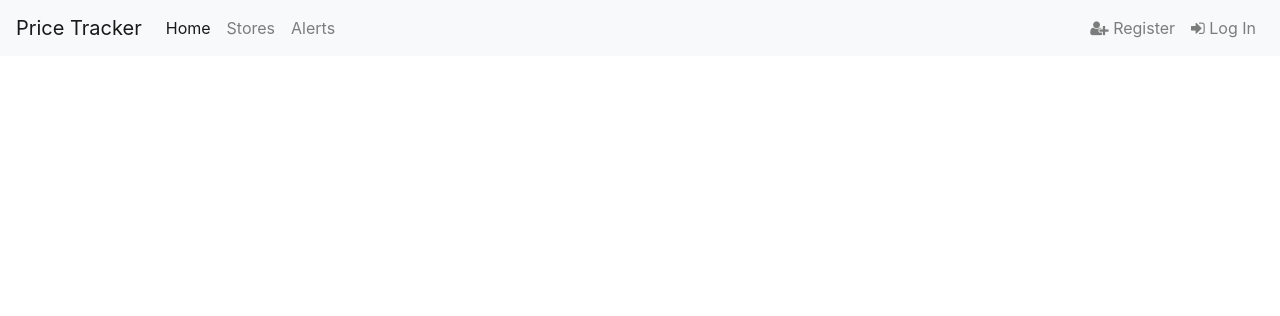
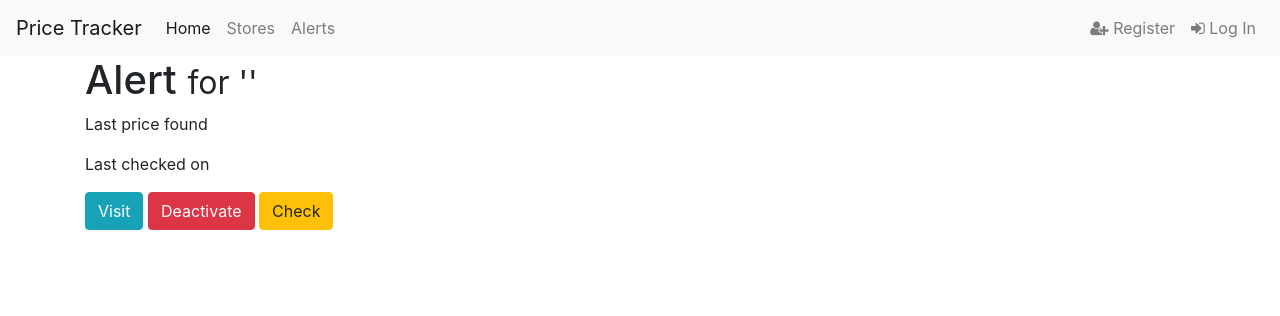
Before and after one commit to sinclairliang/Online_Store_Price_Tracker, a Flask app: template src/templates/alerts/alert.jinja2 in a window 1280 px wide. Shown: the top 316 px of the page. Run offline with Flask 2, Linux system fonts and the light colour scheme; the template is opened without the code that fills it, so the values that code supplies are empty; parts of the project's set-up code (start-up, migrations or seed data) failed here and were passed over; some libraries are stand-ins or nearby versions.

Commit message:
THERE SHALL BE NO SPACE AROUND = IN HTMLgit status! Added check, deactivate and link button

```diff
--- a/src/models/users/views.py
+++ b/src/models/users/views.py
@@ -3,6 +3,7 @@ from werkzeug.utils import redirect
 
 import src.models.users.errors as UserErrors
 from src.models.users.user import User
+import src.models.users.decorators as user_decorators
 
 user_blueprint = Blueprint('users', __name__)
 
@@ -37,6 +38,7 @@ def register_user():
 
 
 @user_blueprint.route('/alerts')
+@user_decorators.requires_login
 def user_alerts():
     user = User.find_by_email(session['email'])
     alerts = user.get_alerts()
--- a/src/templates/alerts/alert.jinja2
+++ b/src/templates/alerts/alert.jinja2
@@ -1,5 +1,25 @@
 {% extends "base.jinja2" %}
-{% block content%}
-    <p>{{ alert.item.name }}</p>
+{% block content %}
+    <div class="page-header">
+        <h1> Alert
+            <small> for '{{ alert.item.name }}'</small>
+        </h1>
+    </div>
+    <p>
+        Last price found <strong>{{ alert.item.price }}</strong>
+    </p>
+    <p>
+        Last checked on <strong>{{ alert.last_checked.strftime('%d-%m-%Y at %H:%M') }}</strong>
+    </p>
+
+    <div class="panel panel-default">
+        <div class="panel-body">
+            <a href="{{ alert.item.url }}" class="btn btn-info" role="button">Visit</a>
+            <a href="{{ url_for('alerts.deactivate_alert', alert_id=alert.id) }}" class="btn btn-danger" role="button">Deactivate</a>
+            <a href="{{ url_for('alerts.check_alert_price', alert_id=alert._id) }}" class="btn btn-warning" role="button">Check</a>
+
+        </div>
+    </div>
+
 
 {% endblock %}
```
Also changed, not shown: src/models/alerts/views.py (+9 -6 lines), src/models/users/decorators.py (line endings or trailing spaces).
